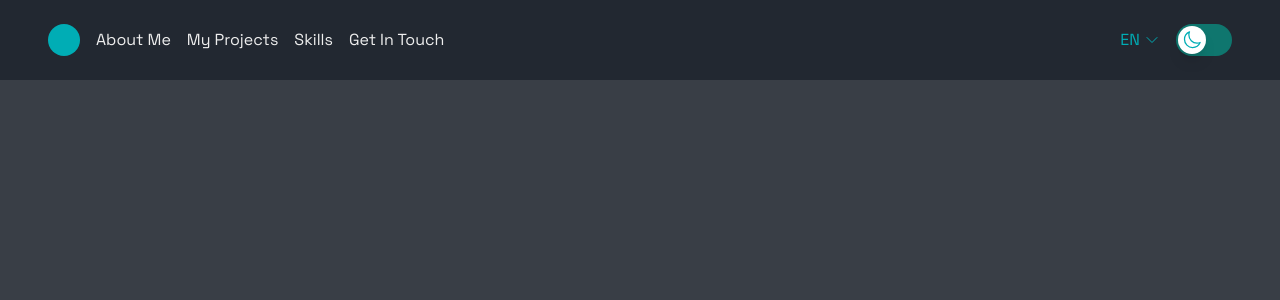
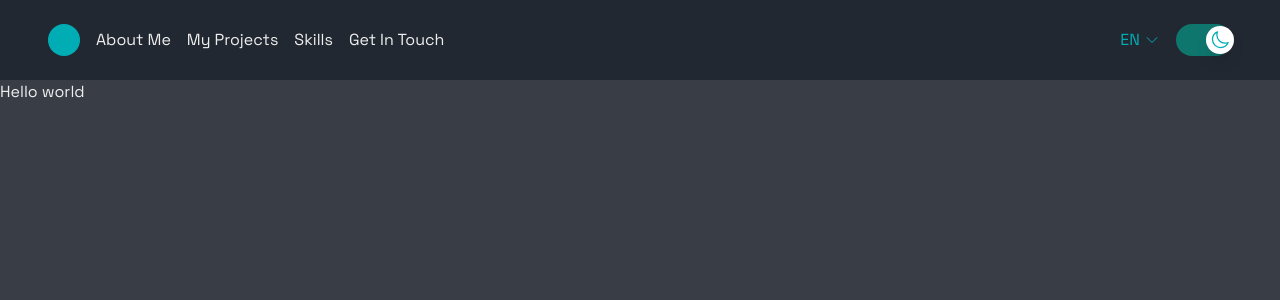
Before and after one commit to Felix7447/Felix-web-dev, a Next.js app: page /en in a window 1280 px wide. Shown: the top 300 px of the page. Built offline with nearby package versions, Linux system fonts and the light colour scheme.

Commit message:
feat(Theme Button): :sparkles: Theme Button Functionality

```diff
--- a/src/app/[lang]/layout.tsx
+++ b/src/app/[lang]/layout.tsx
@@ -19,8 +19,8 @@ export default function RootLayout({
   params: { lang: string }
 }) {
   return (
-    <html lang={params.lang}>
-      <body className='bg-primary text-text'>{children}</body>
+    <html lang={params.lang} className='dark'>
+      <body className='dark:bg-primary dark:text-text bg-text text-primary'>{children}</body>
     </html>
   )
 }
--- a/src/app/[lang]/page.tsx
+++ b/src/app/[lang]/page.tsx
@@ -16,6 +16,7 @@ export default async function Home({
     <main className="min-h-screen">
       <MobileHeader dictionary={dictionary.header} />
       <Header dictionary={dictionary.header.menu} />
+      Hello world
     </main>
   )
 }
--- a/src/components/BurgerMenu.tsx
+++ b/src/components/BurgerMenu.tsx
@@ -9,7 +9,7 @@ const BurgerMenu = ({ menu } : { menu: HeaderMenu }) => {
     <Menu>
       {({ open }) => (
         <>
-          <Menu.Button className="text-main z-20">
+          <Menu.Button className="dark:text-main text-text z-20">
             {
               open ?
               (
@@ -34,10 +34,10 @@ const BurgerMenu = ({ menu } : { menu: HeaderMenu }) => {
             leaveFrom="transform scale-100 opacity-100"
             leaveTo="transform scale-95 opacity-0"
           >
-            <Menu.Items static className="w-80 h-screen bg-secondary flex gap-4 flex-col items-center p-20 text-2xl text-text font-bold pt-28">
+            <Menu.Items static className="w-80 h-screen dark:bg-secondary bg-main flex gap-4 flex-col items-center p-20 text-2xl text-text font-bold pt-28">
               <Menu.Item>
                 <Link href={"/"}>
-                  <figure className='w-32 h-32 bg-main rounded-full mb-6'>
+                  <figure className='w-32 h-32 dark:bg-main bg-text rounded-full mb-6'>
                     <img src="" alt="" />
                   </figure>
                 </Link>
--- a/src/components/Header.tsx
+++ b/src/components/Header.tsx
@@ -8,12 +8,12 @@ import { HeaderMenu } from '@/headerTypes'
 
 const header = ({ dictionary }: { dictionary: HeaderMenu }) => {
   return (
-    <header className='hidden bg-secondary h-20 py-2 justify-between items-center md:flex'>
+    <header className='hidden dark:bg-secondary bg-main h-20 py-2 justify-between items-center md:flex'>
       <nav className='ml-12'>
-        <ul className='flex items-center gap-4'>
+        <ul className='flex items-center gap-4 text-text'>
           <li>
             <Link href={"/about"}>
-              <figure className='w-8 h-8 bg-main rounded-full'>
+              <figure className='w-8 h-8 dark:bg-main bg-text rounded-full'>
                 {/* <img src="" alt="figure" /> */}
               </figure>
             </Link>
--- a/src/components/LangDropDown.tsx
+++ b/src/components/LangDropDown.tsx
@@ -21,9 +21,9 @@ const LangDropDawn = () => {
   return (
     <div className='relative'>
       <Listbox value={pathName}>
-        <Listbox.Button className="flex items-center gap-1 text-main uppercase">{pathName.substring(1)}
-          <svg xmlns="http://www.w3.org/2000/svg" fill="none" viewBox="0 0 24 24" stroke-width="1.5" stroke="currentColor" className="w-4 h-4">
-            <path stroke-linecap="round" stroke-linejoin="round" d="M19.5 8.25l-7.5 7.5-7.5-7.5" />
+        <Listbox.Button className="flex items-center gap-1 dark:text-main text-text uppercase">{pathName.substring(1)}
+          <svg xmlns="http://www.w3.org/2000/svg" fill="none" viewBox="0 0 24 24" strokeWidth="1.5" stroke="currentColor" className="w-4 h-4">
+            <path strokeLinecap="round" strokeLinejoin="round" d="M19.5 8.25l-7.5 7.5-7.5-7.5" />
           </svg>
         </Listbox.Button>
         <Transition
@@ -35,10 +35,10 @@ const LangDropDawn = () => {
           leaveFrom="transform scale-100 opacity-100"
           leaveTo="transform scale-95 opacity-0"
         >
-          <Listbox.Options className="bg-primary px-4 py-2 rounded border-main border-2 w-20">
+          <Listbox.Options className="dark:bg-primary bg-main px-4 py-2 rounded dark:border-main border-text border-2 w-20">
             {i18n.locales.map((locale) => (
               <Listbox.Option
-                className="cursor-pointer hover:text-main uppercase"
+                className="cursor-pointer dark:hover:text-main hover:text-secondary text-text uppercase"
                 key={locale}
                 value={redirectedPathName(locale)}
               >
--- a/src/components/MobileHeader.tsx
+++ b/src/components/MobileHeader.tsx
@@ -10,7 +10,7 @@ import { Header } from '@/headerTypes'
 const MobileHeader = ({ dictionary }: { dictionary: Header }) => {
 
   return (
-    <header className='relative h-20 px-8 bg-secondary flex justify-between items-center md:hidden'>
+    <header className='relative h-20 px-8 dark:bg-secondary bg-main flex justify-between items-center md:hidden'>
       <BurgerMenu menu={dictionary.menu} />
       <div className='flex items-center gap-4 z-0'>
         <LangDropDown />
--- a/src/components/ThemeButton.tsx
+++ b/src/components/ThemeButton.tsx
@@ -1,35 +1,37 @@
 import React from 'react'
+import useThemeToggle from '@/hooks/useThemeToggle'
 
 import { useState } from 'react'
 import { Switch } from '@headlessui/react'
 
 const ThemeButton = () => {
-  const [enabled, setEnabled] = useState(false)
+  const { theme, changeTheme } = useThemeToggle()
+  console.log(theme);
 
   return (
     <div className='flex items-center'>
       <Switch
-        checked={enabled}
-        onChange={setEnabled}
-        className={`${enabled ? 'bg-teal-900' : 'bg-teal-700'}
+        // checked={enabled}
+        onClick={changeTheme}
+        className={`${theme === "dark" ? 'bg-teal-900' : 'bg-teal-700'}
           relative inline-flex h-8 w-14 shrink-0 cursor-pointer rounded-full border-2 border-transparent transition-colors duration-200 ease-in-out focus:outline-none focus-visible:ring-2  focus-visible:ring-white focus-visible:ring-opacity-75`}
       >
         <span className="sr-only">Use setting</span>
         <span
           aria-hidden="true"
-          className={`${enabled ? 'translate-x-7' : 'translate-x-0'}
+          className={`${theme === "dark" ? 'translate-x-0' : 'translate-x-7'}
             pointer-events-none flex justify-center items-center h-7 w-7 transform rounded-full bg-white text-main shadow-lg ring-0 transition duration-200 ease-in-out`}
         >
           {
-            enabled ?
+            theme === "dark" ?
               (
-                <svg xmlns="http://www.w3.org/2000/svg" fill="none" viewBox="0 0 24 24" stroke-width="1.5" stroke="currentColor" className="w-6 h-6">
-                  <path stroke-linecap="round" stroke-linejoin="round" d="M12 3v2.25m6.364.386l-1.591 1.591M21 12h-2.25m-.386 6.364l-1.591-1.591M12 18.75V21m-4.773-4.227l-1.591 1.591M5.25 12H3m4.227-4.773L5.636 5.636M15.75 12a3.75 3.75 0 11-7.5 0 3.75 3.75 0 017.5 0z" />
+                <svg xmlns="http://www.w3.org/2000/svg" fill="none" viewBox="0 0 24 24" strokeWidth="1.5" stroke="currentColor" className="w-6 h-6">
+                  <path strokeLinecap="round" strokeLinejoin="round" d="M12 3v2.25m6.364.386l-1.591 1.591M21 12h-2.25m-.386 6.364l-1.591-1.591M12 18.75V21m-4.773-4.227l-1.591 1.591M5.25 12H3m4.227-4.773L5.636 5.636M15.75 12a3.75 3.75 0 11-7.5 0 3.75 3.75 0 017.5 0z" />
                 </svg>
               ) :
               (
-                <svg xmlns="http://www.w3.org/2000/svg" fill="none" viewBox="0 0 24 24" stroke-width="1.5" stroke="currentColor" className="w-5 h-5">
-                  <path stroke-linecap="round" stroke-linejoin="round" d="M21.752 15.002A9.718 9.718 0 0118 15.75c-5.385 0-9.75-4.365-9.75-9.75 0-1.33.266-2.597.748-3.752A9.753 9.753 0 003 11.25C3 16.635 7.365 21 12.75 21a9.753 9.753 0 009.002-5.998z" />
+                <svg xmlns="http://www.w3.org/2000/svg" fill="none" viewBox="0 0 24 24" strokeWidth="1.5" stroke="currentColor" className="w-5 h-5">
+                  <path strokeLinecap="round" strokeLinejoin="round" d="M21.752 15.002A9.718 9.718 0 0118 15.75c-5.385 0-9.75-4.365-9.75-9.75 0-1.33.266-2.597.748-3.752A9.753 9.753 0 003 11.25C3 16.635 7.365 21 12.75 21a9.753 9.753 0 009.002-5.998z" />
                 </svg>
               )
           }
--- /dev/null
+++ b/src/hooks/useThemeToggle.tsx
@@ -0,0 +1,44 @@
+import React, { useEffect, useState } from 'react'
+
+const userTheme = localStorage.getItem("theme")
+
+const themeCheck = () => {
+  if (!userTheme) {
+    localStorage.setItem("theme", "dark")
+  } else if (userTheme === "light") {
+    document.documentElement.classList.remove("dark")
+  }
+}
+
+const themeSwitch = (): string | null => {
+  if (document.documentElement.classList.contains("dark")) {
+    document.documentElement.classList.remove("dark")
+    localStorage.setItem("theme", "light")
+    return localStorage.getItem("theme")
+  }
+  document.documentElement.classList.add("dark")
+  localStorage.setItem("theme", "dark")
+  return localStorage.getItem("theme")
+
+}
+
+const useThemeToggle = () => {
+  useEffect(() => {
+    themeCheck()
+  }, [])
+
+  const [theme, setTheme] = useState<string | null>(localStorage.getItem("theme"))
+
+  const changeTheme = () => {
+    const toggle = themeSwitch()
+    setTheme(toggle)
+  }
+
+
+  return {
+    theme,
+    changeTheme
+  }
+}
+
+export default useThemeToggle
--- a/tailwind.config.js
+++ b/tailwind.config.js
@@ -5,6 +5,7 @@ module.exports = {
     "./src/components/**/*.{js,ts,jsx,tsx,mdx}",
     "./src/app/**/*.{js,ts,jsx,tsx,mdx}",
   ],
+  darkMode: "class",
   theme: {
     extend: {
       backgroundImage: {
```
